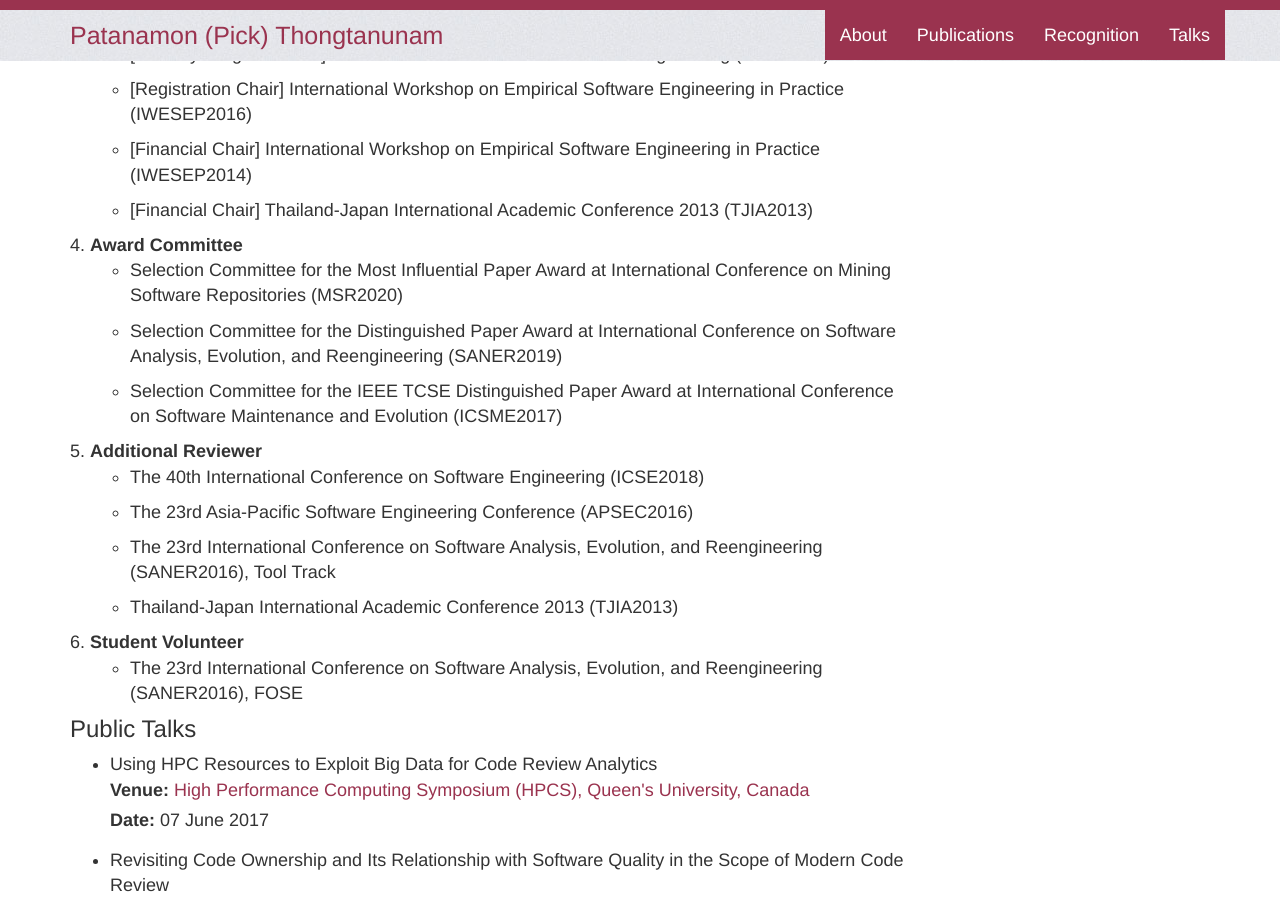
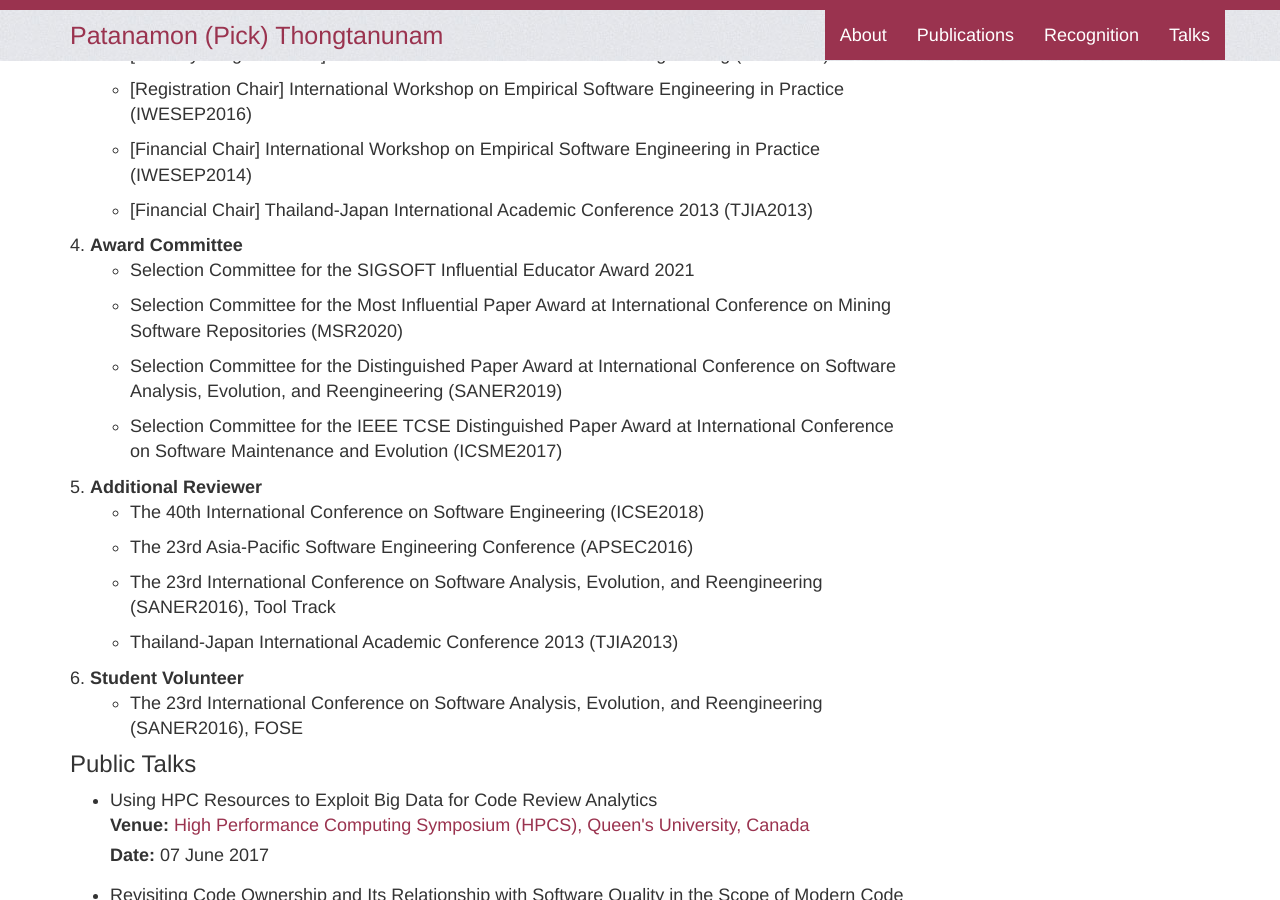
Before and after one commit to patanamon/patanamon.github.io, a Jekyll site: the page built from index.html, in a window 1280 px wide and 900 px high, scrolled down 6782 px. Built offline with Jekyll 4.4.1, drawn with Linux system fonts in a browser that asks for light colours; comment, search, counter and statistics services are not loaded.

Commit message:
add award comittee record

```diff
--- a/_data/services.yml
+++ b/_data/services.yml
@@ -42,6 +42,7 @@
     - name: "[Financial Chair] Thailand-Japan International Academic Conference 2013 (TJIA2013)"
 - name: "Award Committee"
   venues:
+    - name: "Selection Committee for the SIGSOFT Influential Educator Award 2021"
     - name: "Selection Committee for the Most Influential Paper Award at International Conference on Mining Software Repositories (MSR2020)"
     - name: "Selection Committee for the Distinguished Paper Award at International Conference on Software Analysis, Evolution, and Reengineering (SANER2019)"
     - name: "Selection Committee for the IEEE TCSE Distinguished Paper Award at International Conference on Software Maintenance and Evolution (ICSME2017)"
```
